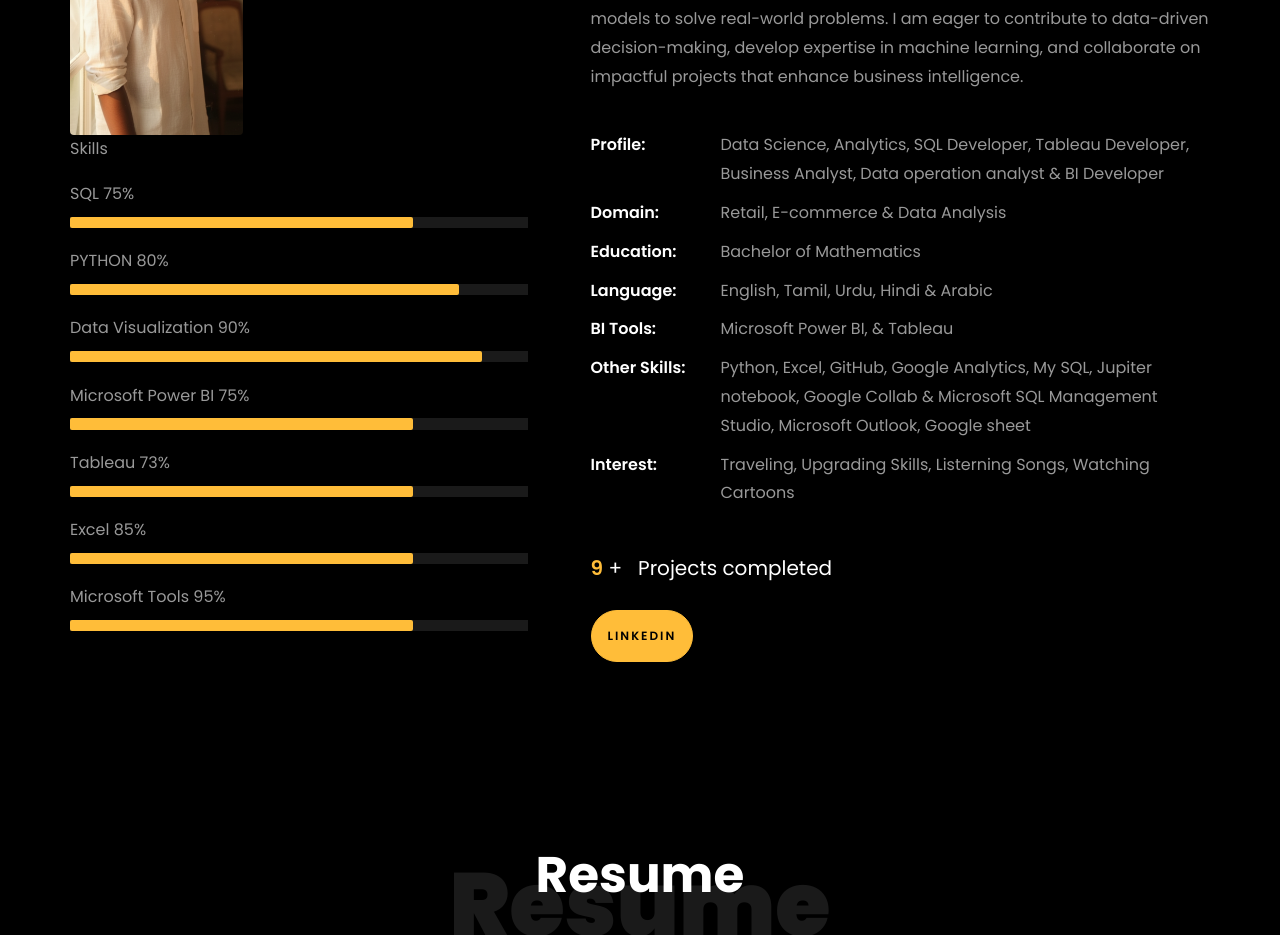
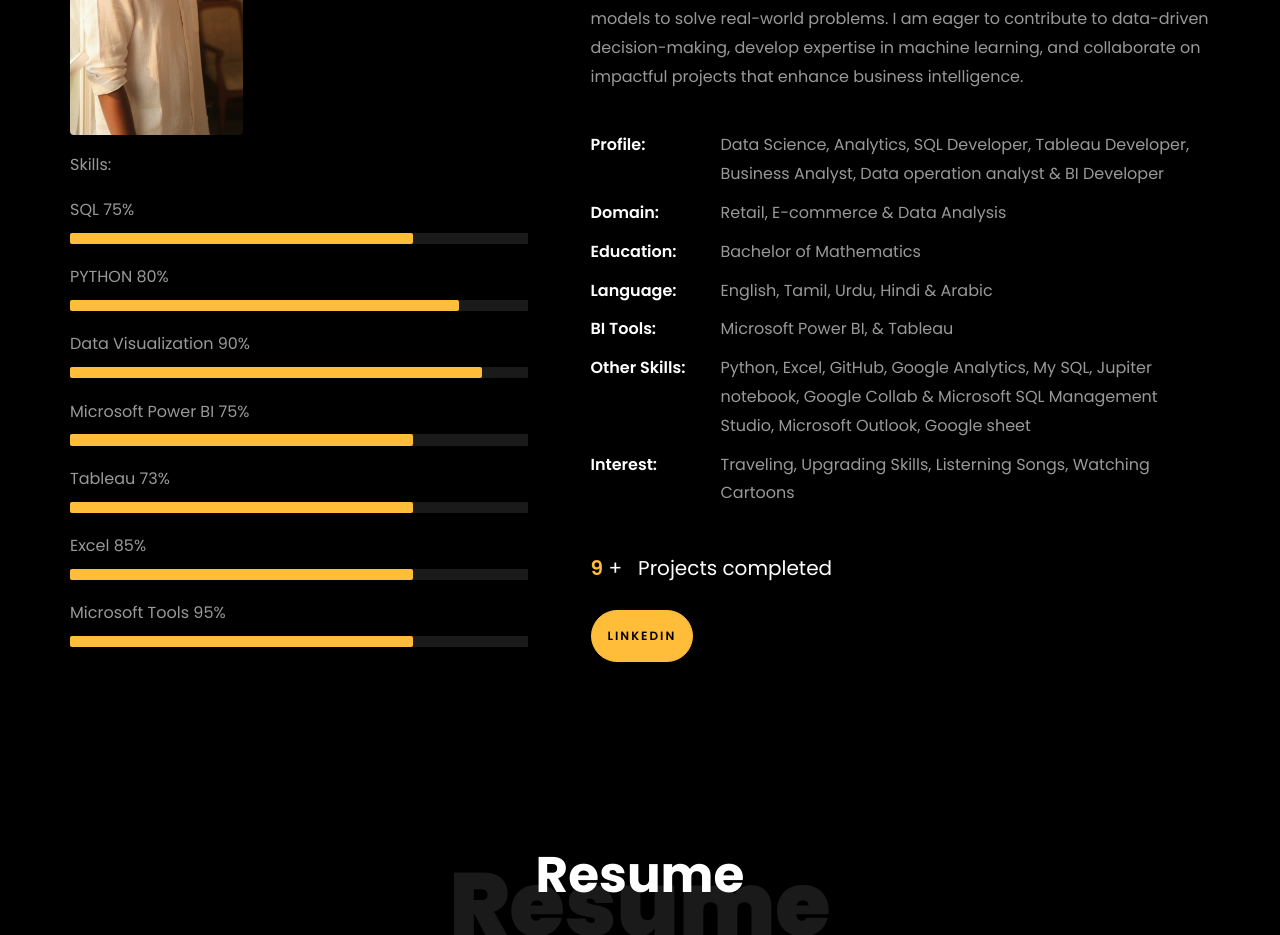
Before and after one commit to Rasulajees/Rasulkhan.github.io, a plain HTML site: page index.html in a window 1280 px wide. Shown: the part 1100-2035 px from the top of the page. Drawn offline with Linux system fonts and the light colour scheme; files whose address does not match are found by name.

Commit message:
Update index.html

```diff
--- a/index.html
+++ b/index.html
@@ -230,7 +230,7 @@
 								  </div>
 
 								<div class="skill-mf">
-									<p class="title-s">Skills</p>
+									<p class="title-s"><li class="d-flex"><span>Skills:</span></li></p>
 									<span>SQL</span> <span class="pull-right">75%</span>
 									<div class="progress">
 										<div class="progress-bar" role="progressbar" style="width: 75%;" aria-valuenow="75" aria-valuemin="0"
```
